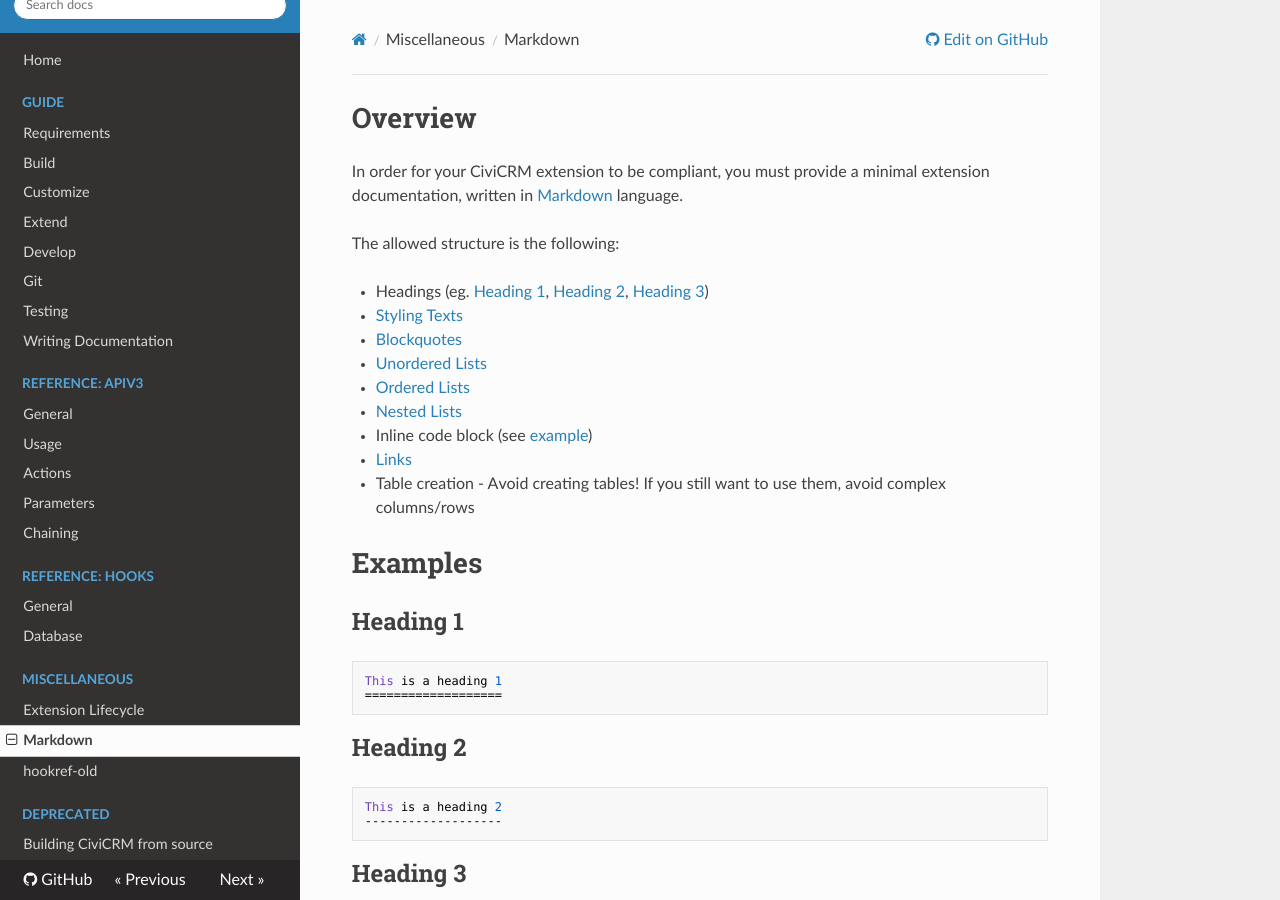
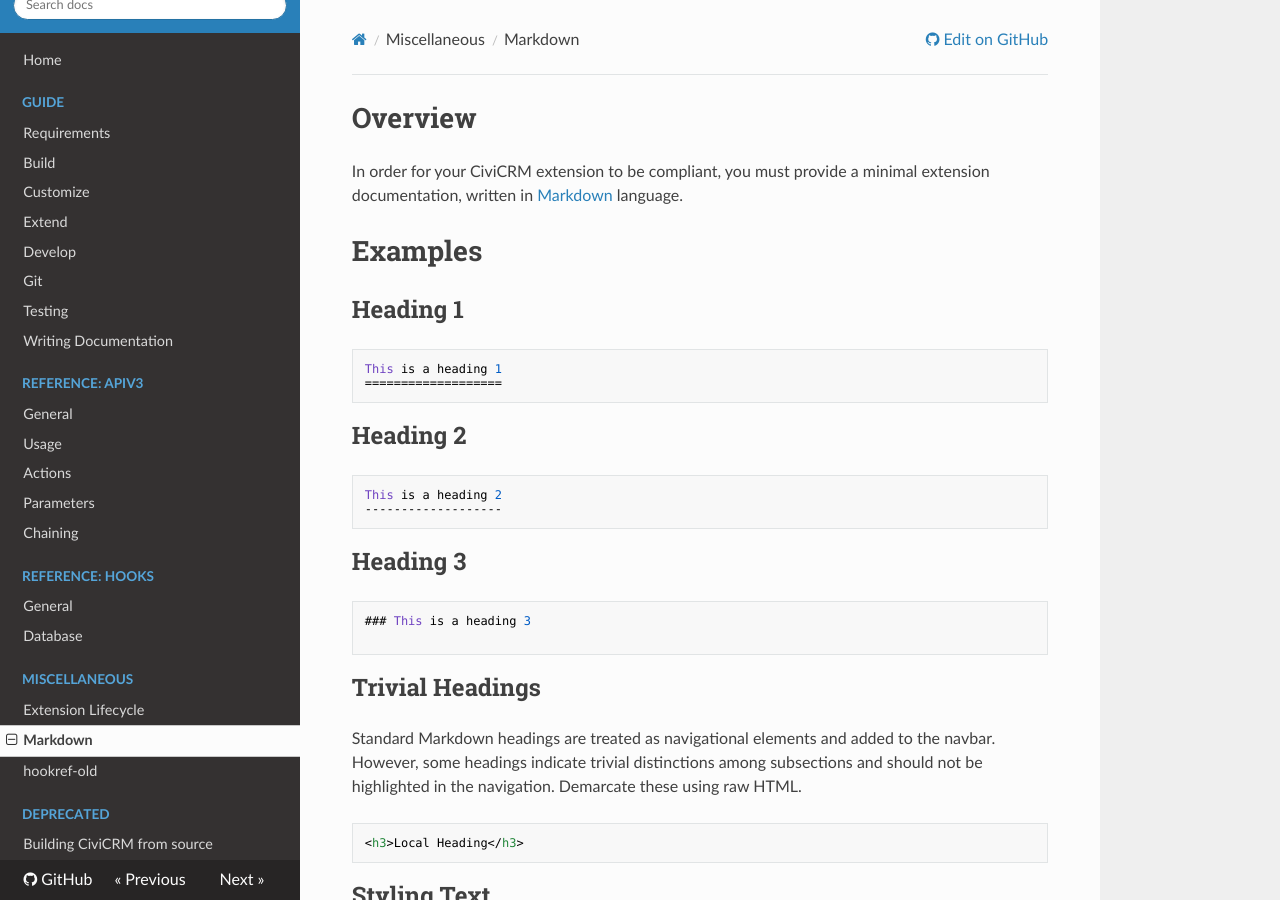
Before and after one commit to civicrm/civicrm-dev-docs, an MkDocs documentation site: the page built from docs/markdownrules.md, in a window 1280 px wide and 900 px high. Built offline with MkDocs 1.6.1, drawn with Linux system fonts in a browser that asks for light colours; nearby versions of some CDN libraries; old or Windows-style settings are respelled for this version of MkDocs.

Commit message:
Misc > Markdown: removing TOC from page content b/c it's already available in nav menu, and including it in page content does not seem consistent with any content in user guide

```diff
--- a/docs/markdownrules.md
+++ b/docs/markdownrules.md
@@ -3,25 +3,6 @@
 
 In order for your CiviCRM extension to be compliant, you must provide a minimal extension documentation, written in [Markdown](https://guides.github.com/features/mastering-markdown/) language.
 
-The allowed structure is the following:
-
-* Headings (eg. [Heading 1](#heading-1), [Heading 2](#heading-2), [Heading 3](#heading-3))
-
-* [Styling Texts](#styling-text)
-
-* [Blockquotes](#blockquotes)
-
-* [Unordered Lists](#unordered-lists)
-
-* [Ordered Lists](#ordered lists)
-
-* [Nested Lists](#nested-lists)
-
-* Inline code block (see [example](#code-inline))
-
-* [Links](#links)
-
-* Table creation - Avoid creating tables! If you still want to use them, avoid complex columns/rows
 
 Examples
 ========
```
